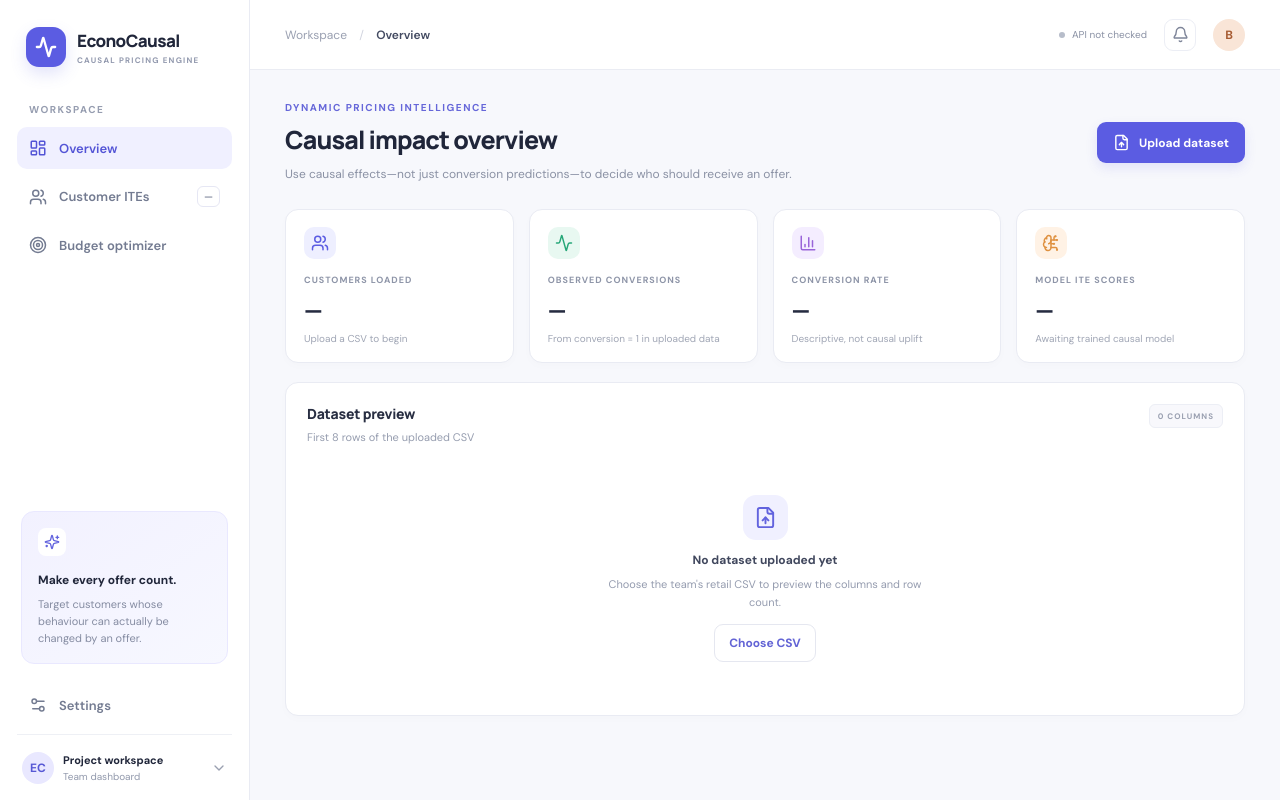
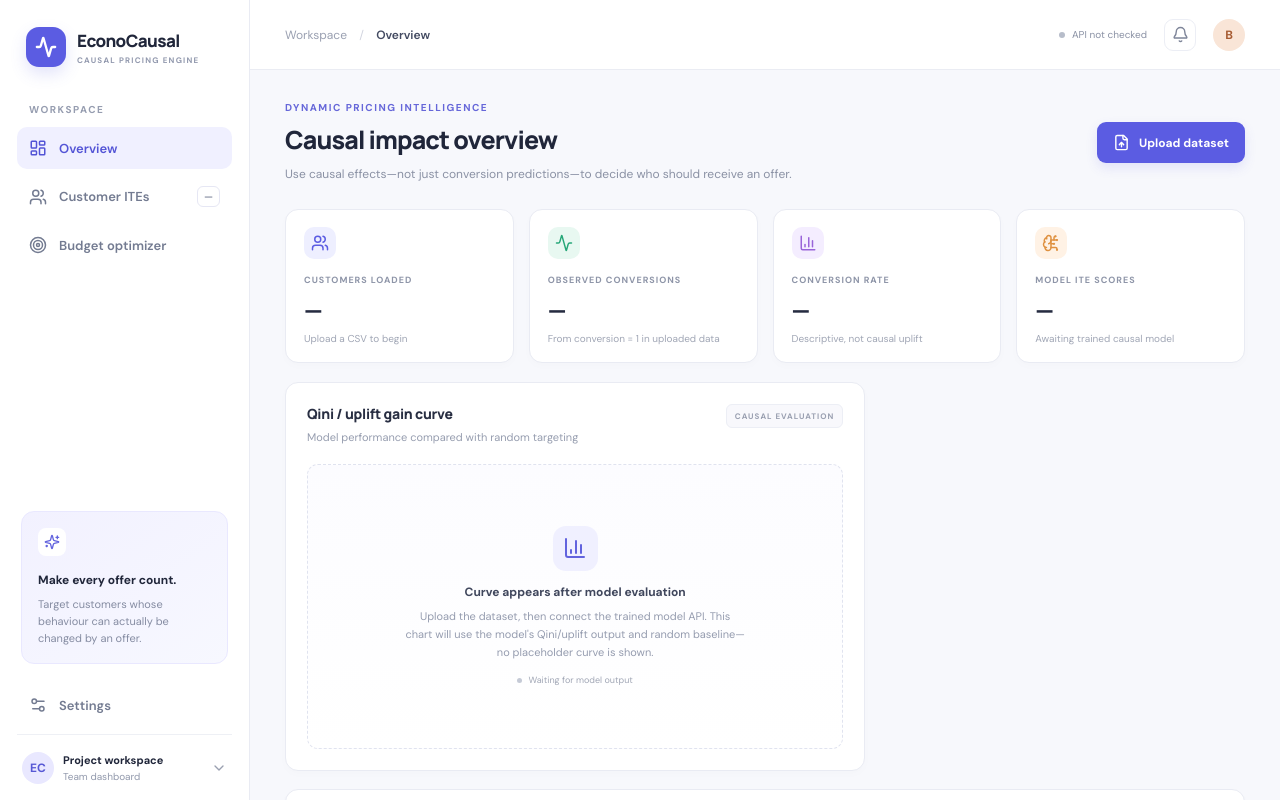
Before and after one commit to Rajesh-2285/econocausal, a React (Vite) app: page / in a window 1280 px wide. Shown: the top 800 px of the page. Built offline with nearby package versions, Linux system fonts and the light colour scheme; no server answers.

Commit message:
feat(charts): integrate Plotly and add Qini uplift curve component

```diff
--- a/package.json
+++ b/package.json
@@ -9,10 +9,12 @@
     "preview": "vite preview"
   },
   "dependencies": {
-    "lucide-react": "^0.468.0",
     "papaparse": "^5.4.1",
+    "plotly.js": "^2.35.2",
     "react": "^18.3.1",
-    "react-dom": "^18.3.1"
+    "react-dom": "^18.3.1",
+    "react-plotly.js": "^2.6.0",
+    "lucide-react": "^0.468.0"
   },
   "devDependencies": {
     "@vitejs/plugin-react": "^4.3.4",
--- a/src/App.jsx
+++ b/src/App.jsx
@@ -1,4 +1,5 @@
 import React, { useState } from 'react'
+import Plot from 'react-plotly.js'
 import Papa from 'papaparse'
 import {
   Activity, BarChart3, Bell, BrainCircuit, ChevronDown, Database,
@@ -26,14 +27,27 @@ function Metric({ label, value, note, icon: Icon, tone = 'blue' }) {
   </div>
 }
 
+function EmptyChart({ title, description }) {
+  return <div className="empty-chart">
+    <div className="empty-chart-icon"><BarChart3 size={24} /></div>
+    <strong>{title}</strong>
+    <p>{description}</p>
+    <span className="status-pill"><span className="status-dot" /> Waiting for model output</span>
+  </div>
+}
+
 export default function App() {
   const [fileName, setFileName] = useState('')
   const [rows, setRows] = useState([])
   const [columns, setColumns] = useState([])
   const [uploadMessage, setUploadMessage] = useState('')
   const [uploadError, setUploadError] = useState('')
+  const [optimization, setOptimization] = useState(null)
   const [activeTab, setActiveTab] = useState('overview')
   const [apiStatus, setApiStatus] = useState('not checked')
+
+  const chart = optimization?.qini || optimization?.uplift_curve || null
+  const hasChart = chart && Array.isArray(chart.x) && Array.isArray(chart.model) && Array.isArray(chart.random)
 
   function handleFile(event) {
     const file = event.target.files?.[0]
@@ -131,6 +145,19 @@ export default function App() {
           {uploadError && <div className="notice warning"><ShieldCheck size={17} /><span>{uploadError}</span></div>}
 
           {activeTab === 'overview' && <>
+            <section className="content-grid">
+              <div className="panel chart-panel">
+                <div className="panel-heading"><div><h2>Qini / uplift gain curve</h2><p>Model performance compared with random targeting</p></div><span className="mini-label">CAUSAL EVALUATION</span></div>
+                {hasChart ? <Plot
+                  data={[
+                    { x: chart.x, y: chart.model, type: 'scatter', mode: 'lines', name: 'Causal model', line: { color: '#5b5ce2', width: 3 }, fill: 'tozeroy', fillcolor: 'rgba(91,92,226,0.08)' },
+                    { x: chart.x, y: chart.random, type: 'scatter', mode: 'lines', name: 'Random rollout', line: { color: '#a5adbd', width: 2, dash: 'dash' } }
+                  ]}
+                  layout={{ autosize: true, height: 280, margin: { l: 45, r: 20, t: 18, b: 45 }, paper_bgcolor: 'rgba(0,0,0,0)', plot_bgcolor: 'rgba(0,0,0,0)', font: { family: 'Inter, sans-serif', color: '#64708a', size: 11 }, xaxis: { title: 'Fraction of customers targeted', gridcolor: '#eef0f6', zeroline: false }, yaxis: { title: 'Cumulative uplift / gain', gridcolor: '#eef0f6', zeroline: false }, legend: { orientation: 'h', y: -0.25 } }}
+                  config={{ responsive: true, displayModeBar: false }} style={{ width: '100%' }} useResizeHandler
+                /> : <EmptyChart title="Curve appears after model evaluation" description="Upload the dataset, then connect the trained model API. This chart will use the model's Qini/uplift output and random baseline—no placeholder curve is shown." />}
+              </div>
+            </section>
             <section className="panel dataset-panel">
               <div className="panel-heading"><div><h2>Dataset preview</h2><p>First 8 rows of the uploaded CSV</p></div><span className="mini-label">{columns.length || 0} COLUMNS</span></div>
               {rows.length ? <div className="table-scroll"><table><thead><tr>{columns.slice(0, 9).map(col => <th key={col}>{col.replaceAll('_', ' ')}</th>)}</tr></thead><tbody>{rows.slice(0, 8).map((row, i) => <tr key={i}>{columns.slice(0, 9).map(col => <td key={col}>{String(row[col] ?? '—')}</td>)}</tr>)}</tbody></table></div> : <div className="upload-empty"><div className="upload-empty-icon"><FileUp size={23} /></div><strong>No dataset uploaded yet</strong><p>Choose the team's retail CSV to preview the columns and row count.</p><label className="secondary-button">Choose CSV<input type="file" accept=".csv,text/csv" onChange={handleFile} hidden /></label></div>}
```
